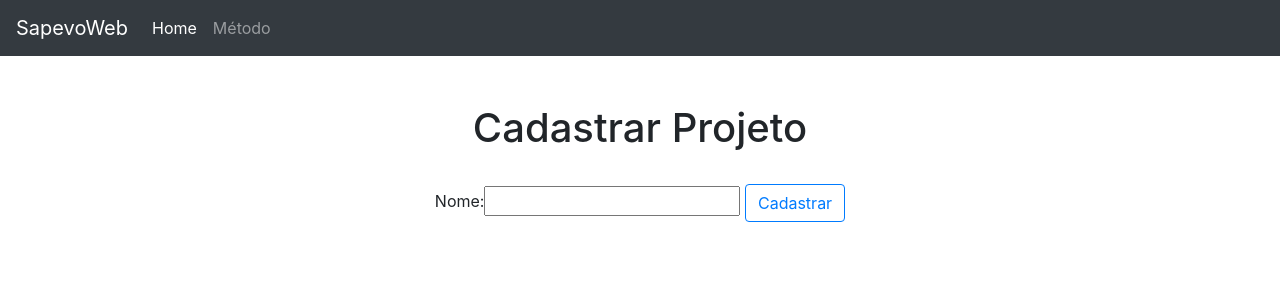
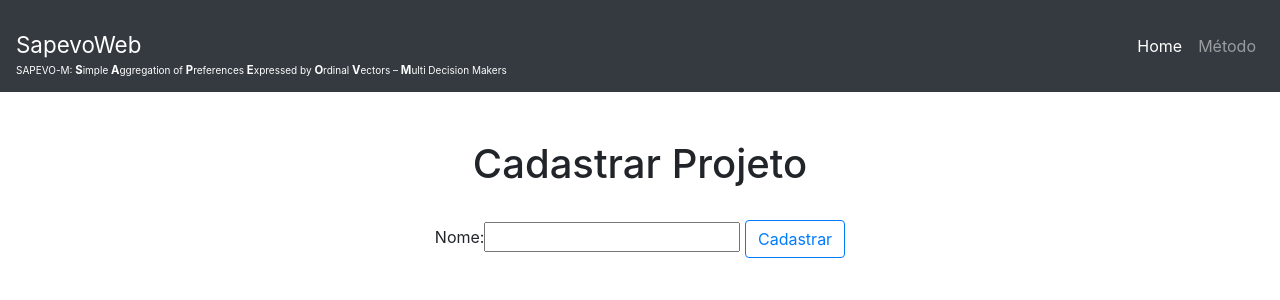
Before and after one commit to diegosorrilha/sapevosystem, a Django app: page / in a window 1280 px wide. Shown: the top 300 px of the page. Run offline with Django 3.2, Linux system fonts and the light colour scheme; data that the repository does not hold is empty; some libraries are stand-ins or nearby versions.

Commit message:
inclui subtitulo abaixo da logo

```diff
--- a/templates/base.html
+++ b/templates/base.html
@@ -12,18 +12,49 @@
             padding: 3rem 1.5rem;
             text-align: center;
         }
+        .navbar-brand {
+            font-size: 1.40rem;
+        }
+        .navbar-brand small {
+            display:block;
+            font-size:10px;
+        }
+
+        .navbar-brand small .letter-featured {
+            font-weight: bold;
+            font-size: 1.13em;
+        }
+
+        .navbar-toggle {top:10px}
+
+        @media (min-width:768px) {
+
+        .navbar-brand {
+            padding-top:20px;
+        }
+
+        .nav.navbar-nav a {
+            padding-top:30px;
+            padding-bottom:30px;
+        }
+
+        }
     </style>
 
     <title>Home</title>
 </head>
 <body>
     <nav class="navbar navbar-expand-lg navbar-dark bg-dark">
-        <a class="navbar-brand" href="#">SapevoWeb </a>
+        <a class="navbar-brand" href="#">SapevoWeb
+            <small>
+                SAPEVO-M: <span class="letter-featured">S</span>imple <span class="letter-featured">A</span>ggregation of <span class="letter-featured">P</span>references <span class="letter-featured">E</span>xpressed by <span class="letter-featured">O</span>rdinal <span class="letter-featured">V</span>ectors – <span class="letter-featured">M</span>ulti Decision Makers
+            </small>
+        </a>
         <button class="navbar-toggler" type="button" data-toggle="collapse" data-target="#navbarSupportedContent" aria-controls="navbarSupportedContent" aria-expanded="false" aria-label="Toggle navigation">
             <span class="navbar-toggler-icon"></span>
         </button>
         <div class="collapse navbar-collapse" id="navbarSupportedContent">
-            <ul class="navbar-nav mr-auto">
+            <ul class="navbar-nav ml-auto">
                 {% url '/' as current_url %}
                 <li class="nav-item {% if request.get_full_path == current_url %}active{% endif %}">
                     <a class="nav-link" href="/">Home <span class="sr-only">(current)</span></a>
```
